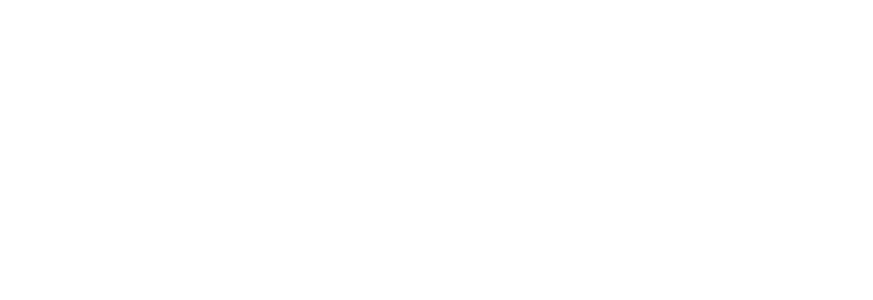
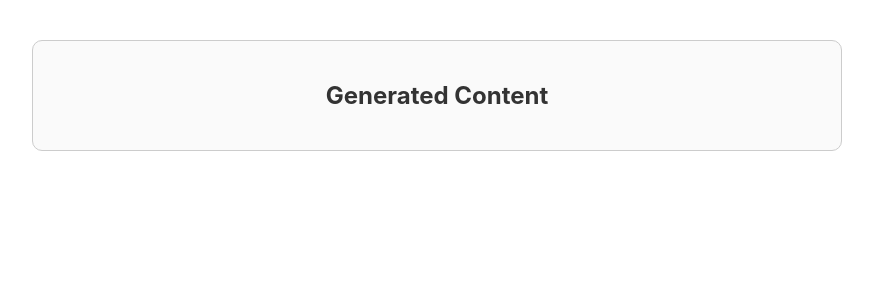
Before and after one commit to i-am-yuvi/synthetic.ai-frontend, a React (Create React App) app: page /generated in a window 1280 px wide. Before the commit this address had no page. Shown: the top 300 px of the page, without its empty margins (203-1076 px from the left). Built offline with nearby package versions, Linux system fonts and the light colour scheme.

Commit message:
updated frontend

```diff
--- a/package.json
+++ b/package.json
@@ -15,8 +15,9 @@
     "react": "^18.2.0",
     "react-bootstrap": "^2.7.4",
     "react-dom": "^18.2.0",
-    "react-router-dom": "^6.11.1",
+    "react-router-dom": "^6.11.2",
     "react-scripts": "5.0.1",
+    "select": "^1.1.2",
     "web-vitals": "^2.1.4"
   },
   "scripts": {
--- /dev/null
+++ b/src/Generated.css
@@ -0,0 +1,28 @@
+.generated-content {
+     width: 60%;
+     margin: auto;
+     margin-top: 40px;
+     padding: 20px;
+     border: 1px solid #ccc;
+     border-radius: 10px;
+     background-color: #fafafa;
+     align-items: center;
+ }
+
+ .generated-content h2 {
+     text-align: center;
+     color: #333;
+     margin-bottom: 20px;
+
+ }
+
+ .generated-content ul {
+
+     list-style-type: disc;
+     padding-left: 40px;
+ }
+ .generated-content p {
+
+     margin-bottom: 10px;
+     line-height: 1.5;
+ }
--- /dev/null
+++ b/src/Generated.js
@@ -0,0 +1,24 @@
+import React from 'react';
+import { useLocation } from 'react-router-dom';
+import './Generated.css';
+
+const Generated = () => {
+    const location = useLocation();
+    const content = location.state?.content;
+
+    return (
+        <div className="generated-content">
+            <h2>Generated Content</h2>
+            <ul>
+                {content && content.split('\n')
+                .filter(item => item.trim() !== '')
+                .map((item, index) => (
+                    <p key={index}>{item}</p>
+                ))}
+            </ul>
+
+        </div>
+    );
+}
+
+export default Generated;
--- a/src/Home.css
+++ b/src/Home.css
@@ -45,14 +45,14 @@
     align-items: center;
 }
 
-.btn{
+  .btn{
     display: flex;
     justify-content: center;
-    margin-bottom: 16px;
-    margin-top: 50px;
+    margin-bottom: 50px;
+    margin-top: 20px;
   }
 
-  .submitBtn{
+  .sbBtn{
     padding: 8px 16px;
     font-size: 16px;
     border-radius: 4px;
@@ -62,7 +62,7 @@
     cursor: pointer;
   }
 
-  .submitBtn:hover{
+  .sbBtn:hover{
     background-color: #0056b3;
     transition-delay: 30ms;
   }
--- a/src/Home.js
+++ b/src/Home.js
@@ -3,12 +3,14 @@ import "./Home.css"
 import logo from "./logo.jpg";
 import Dropdown from "./Dropdown";
 import { useState } from 'react';
+import {useNavigate} from 'react-router-dom'
 
 
 function Home() {
     const [link, setLink] = useState('');
     const [option, setOption] = useState('');
     const [content, setContent] = useState('');
+    const navigate = useNavigate();
 
     const options = [
         {value:"tweet", label:"Tweet"},
@@ -35,20 +37,22 @@ function Home() {
     };
 
     const handleSubmit = () => {
-        fetch('http://localhost:5000/generate', {
+        fetch('https://5000-iamyuvi-syntheticaiback-5fhgso7ri0x.ws-us97.gitpod.io/generate', {
             method: 'POST',
             headers: {
                 'Content-Type': 'application/json'
             },
-            body: JSON.stringify({ link, option })
+            body: JSON.stringify({ option, link })
         })
         .then(response => response.json())
         .then(data => {
-            setContent(data.content); // Set the content state to the received content
+            setContent(data.content);
+            navigate('/generated', { state: { content: data.content} });
         })
         .catch((error) => {
             console.error('Error:', error);
         });
+
     };
 
 
@@ -71,12 +75,9 @@ function Home() {
             </div>
 
             <div className="btn">
-                <button className="submitBtn" onClick={handleSubmit}>Submit</button>
+                <button className="sbBtn" onClick={handleSubmit}>Submit</button>
             </div>
-            <div>
-                <h2>Generated Content</h2>
-                <p>{content}</p>
-            </div>
+
         </div>
     );
 }
--- a/src/Routes.js
+++ b/src/Routes.js
@@ -3,12 +3,14 @@ import React from 'react';
 import { Route, Routes as RouterRoutes } from 'react-router-dom';
 import App from './App';
 import Home from './Home';
+import Generated from './Generated';
 
 function Routes() {
   return (
     <RouterRoutes>
         <Route path="/" element={<App />} index />
         <Route path="/home" element={<Home />} />
+        <Route path='/generated' element={<Generated />}/>
     </RouterRoutes>
   );
 }
```
Also changed, not shown: 1 other file (tests, documents, lock files or other folders).
